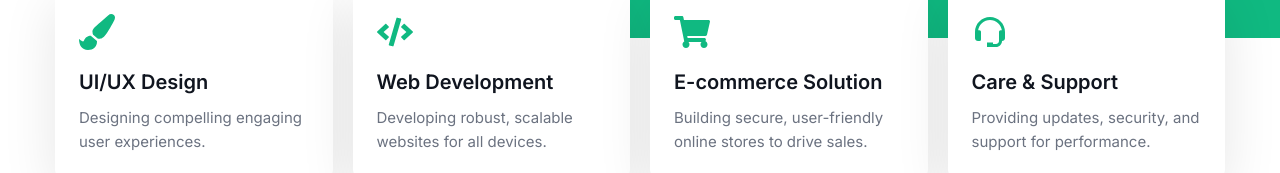
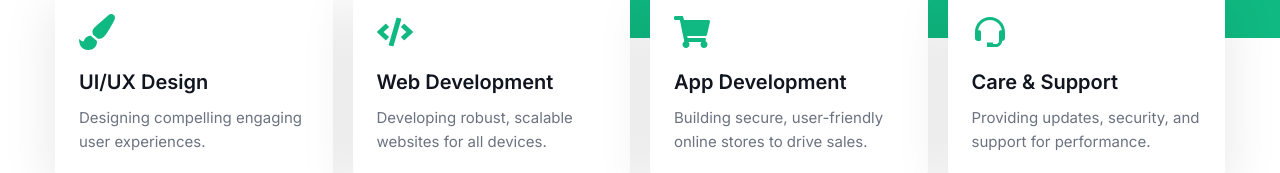
Before and after one commit to emamjion/emam-jion, a Next.js app: page / in a window 1280 px wide. Shown: the part 762-935 px from the top of the page. Built offline with nearby package versions, Linux system fonts and the light colour scheme.

Commit message:
changed fixed menu position and services name

```diff
--- a/src/components/FixedMenu.tsx
+++ b/src/components/FixedMenu.tsx
@@ -45,7 +45,7 @@ const FixedMenu = () => {
       {/* menu */}
       <AnimatePresence>
         {showMenu && showMenuButton && (
-          <motion.div className="relative w-full max-w-md md:max-w-none h-[400px] bottom-[28rem] xl:bottom-[21.2rem] px-4 pointer-events-auto">
+          <motion.div className="relative w-full max-w-md md:max-w-none h-[400px] bottom-[28rem] md:bottom-[16.2rem] xl:bottom-[40.2rem] px-4 pointer-events-auto">
             <div className="bg-white shadow-custom w-full h-full max-w-[1170px] mx-auto py-12 xl:py-12 px-12 xl:px-32 flex items-center gap-12">
               <Nav
                 containerStyles="md:border-r border-secondary/20 md:pr-12 w-full md:w-auto text-center md:text-left"
--- a/src/components/Services.tsx
+++ b/src/components/Services.tsx
@@ -21,7 +21,7 @@ const services: TService[] = [
   },
   {
     icon: <FaShoppingCart />,
-    title: "E-commerce Solution",
+    title: "App Development",
     description: "Building secure, user-friendly online stores to drive sales.",
   },
   {
```
